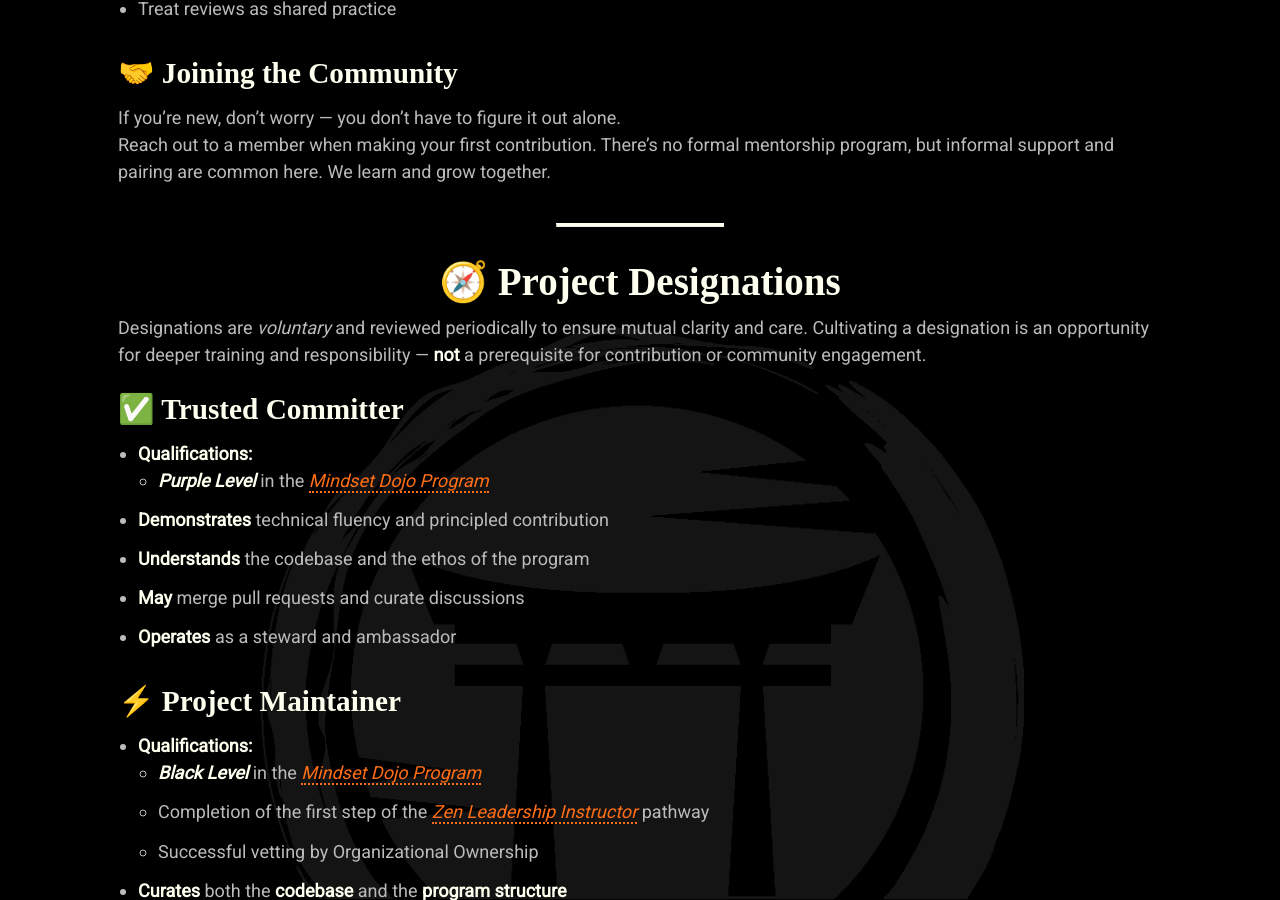
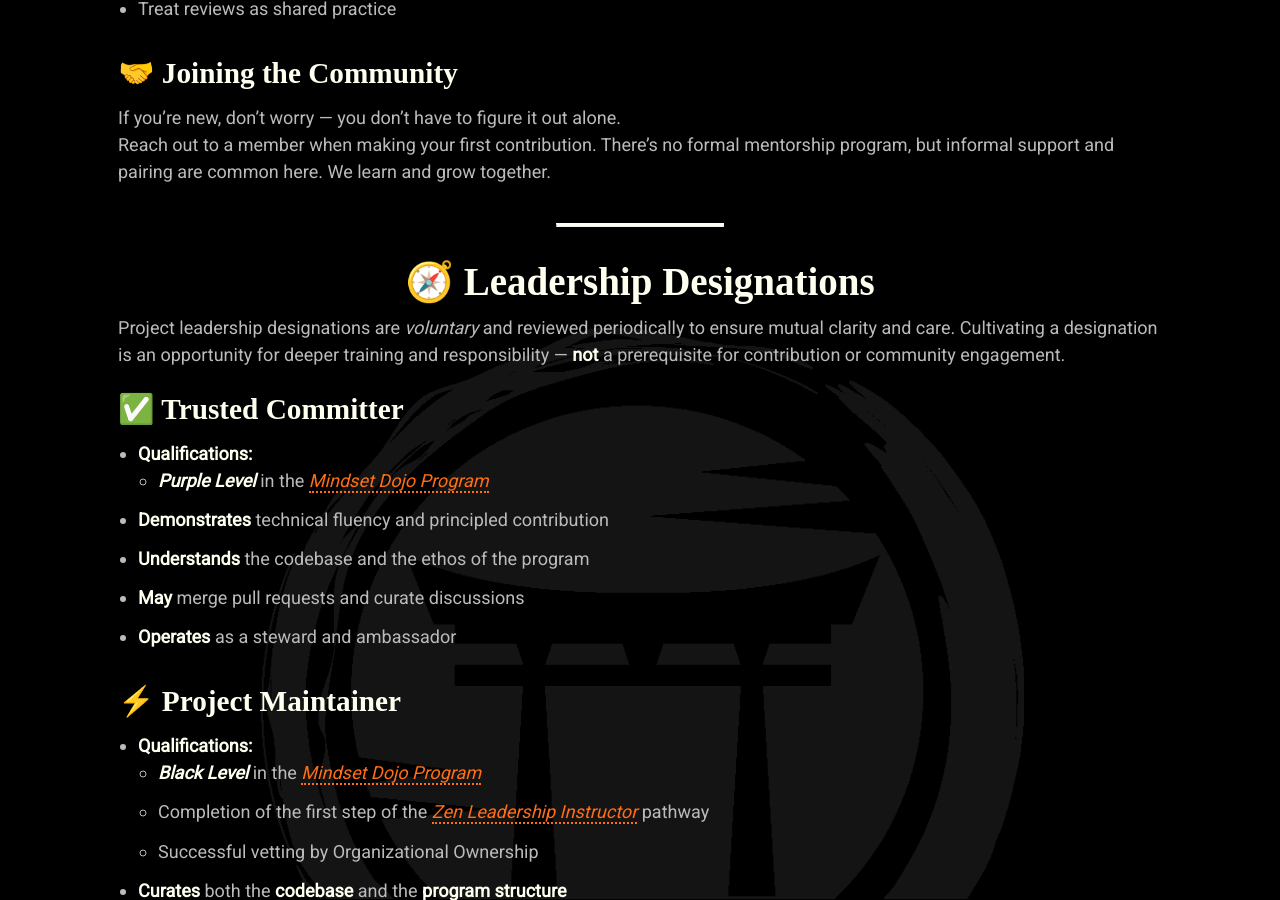
Before and after one commit to mindset-dojo/mindset-dojo.github.io, a Jekyll site: the page built from project.md, in a window 1280 px wide and 900 px high, scrolled down 1580 px. Built offline with Jekyll 4.4.1, drawn with Linux system fonts in a browser that asks for light colours; some web fonts are replaced.

Commit message:
refactor(project): change name of designations from project to leadership.

```diff
--- a/project.md
+++ b/project.md
@@ -55,9 +55,9 @@ Reach out to a member when making your first contribution. There’s no formal m
 
 ---
 
-## 🧭 Project Designations
+## 🧭 Leadership Designations
 
-Designations are *voluntary* and reviewed periodically to ensure mutual clarity and care. Cultivating a designation is an opportunity for deeper training and responsibility — **not** a prerequisite for contribution or community engagement.
+Project leadership designations are *voluntary* and reviewed periodically to ensure mutual clarity and care. Cultivating a designation is an opportunity for deeper training and responsibility — **not** a prerequisite for contribution or community engagement.
 
 ### ✅ Trusted Committer
 
```
